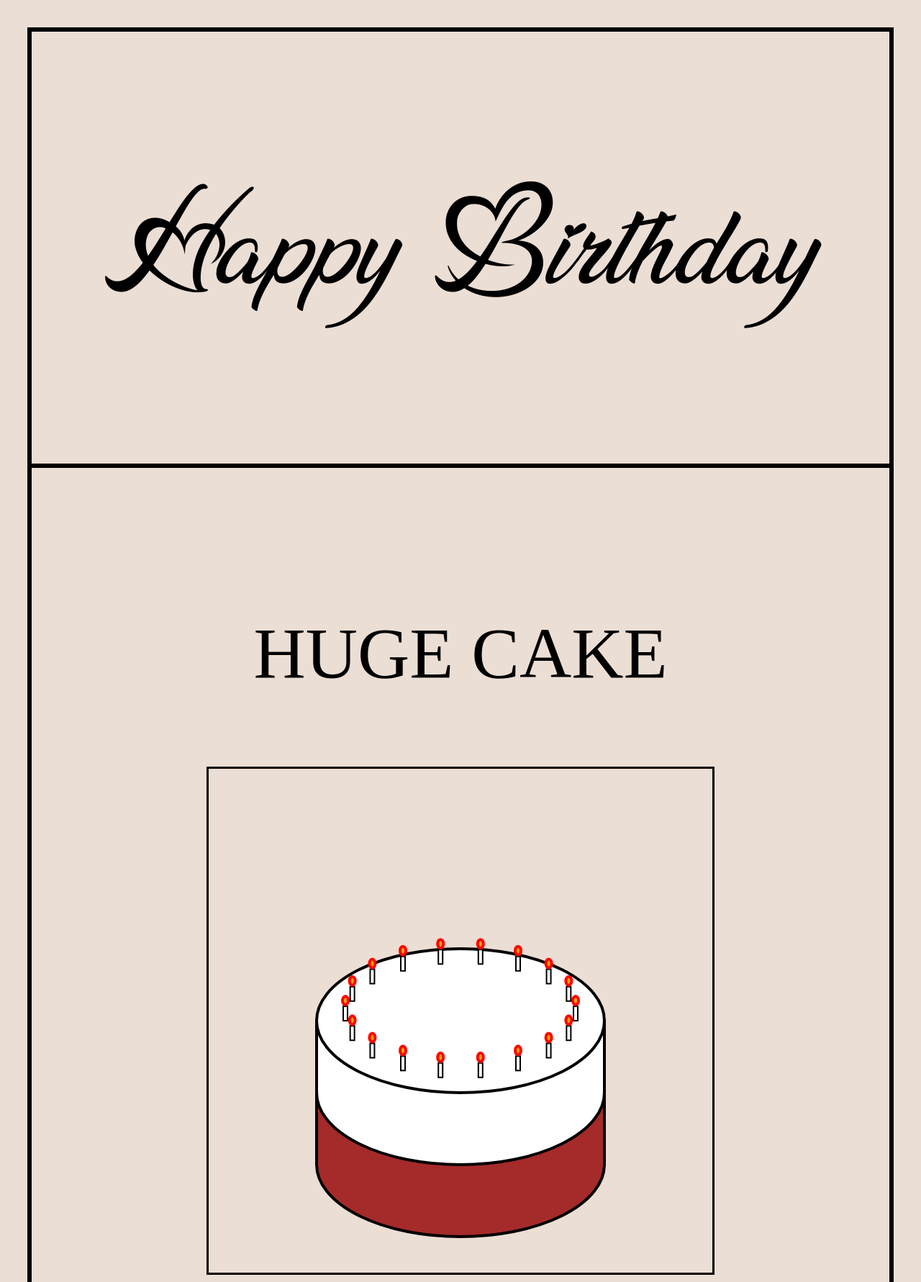
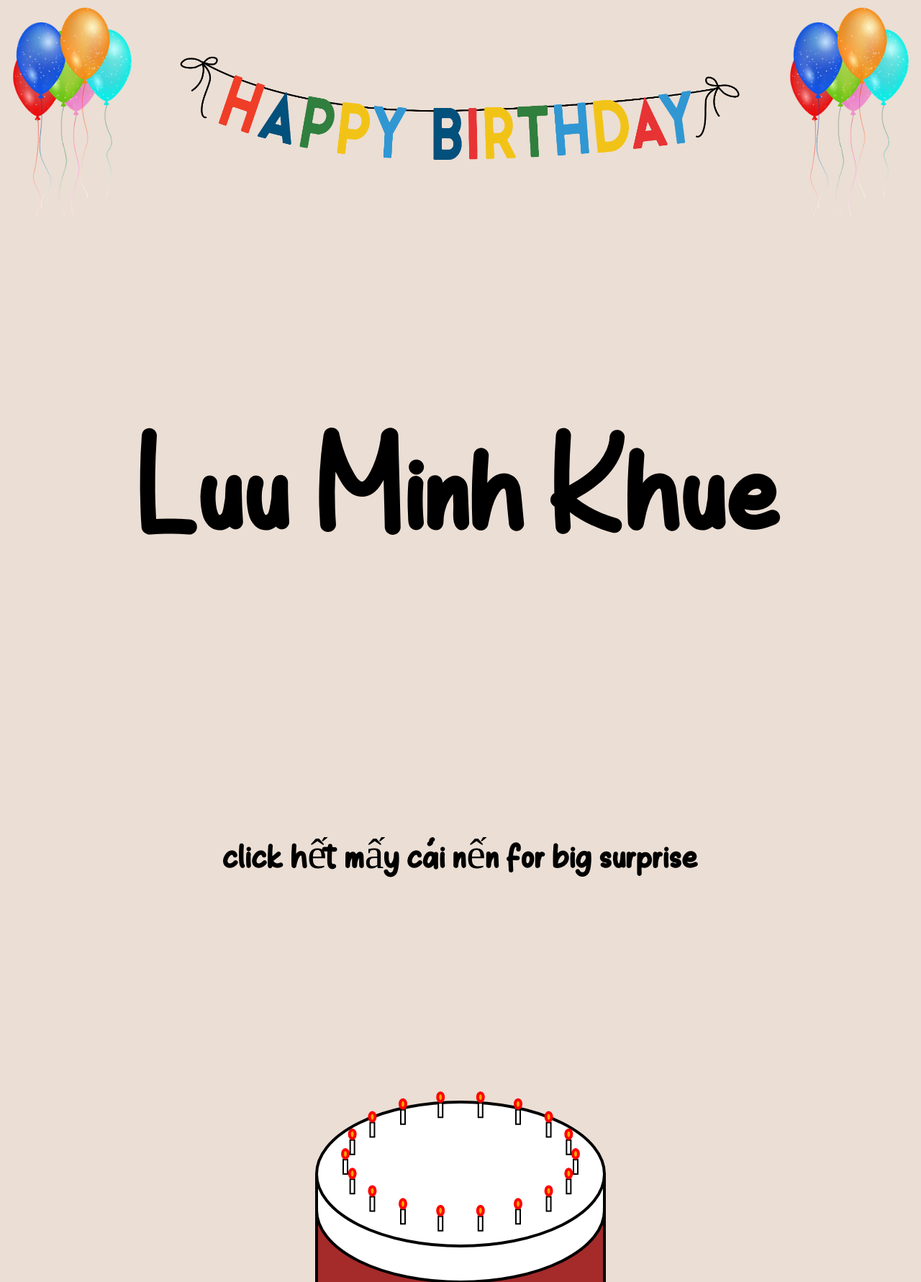
Before and after one commit to SilentyOcean/Luu-Minh-Khue-birthday, a website: page index.html in a window 1280 px wide. Shown: the top 1781 px of the page at 72% size. Drawn offline with nearby package versions, Linux system fonts and the light colour scheme.

Commit message:
Added conffetti, gift, balloon, hang signs

```diff
--- a/cake.js
+++ b/cake.js
@@ -5,6 +5,10 @@
 
   const layer = new Konva.Layer();
   stage.add(layer);
+
+  let htmlConfetti = document.getElementById("htmlConfetti");
+  let htmlGift = document.getElementById("htmlGift");
+  let htmlGiftsmall = document.getElementById("htmlGiftSmall")
 
 
 
@@ -24,6 +28,9 @@ class Cake {
     if(this.candlesBlown == 18){
       console.log("Confetti!");
       coolConfetti();
+      htmlConfetti.innerHTML = "Confetti!";
+      htmlGift.innerHTML = "...and gift: https://product.hstatic.net/200000756047/product/upload_4a592173b4be493a92b1a3a80227ff0e.jpg";
+      htmlGiftsmall.innerHTML="nó chưa giao";
     }
 
   }
@@ -95,7 +102,7 @@ class Cake {
   midElip(color = "yellow") {
     let midElipse = new Konva.Ellipse({
       x: this.x,
-      y: this.y + this.radX / 2,
+      y: this.y + this.radX / 4,
       radiusX: this.radX,
       radiusY: this.radY,
       fill: color,
@@ -161,7 +168,7 @@ class Cake {
     let topRect = new Konva.Rect({
       x: this.x - this.radX,
       y: this.y - 2,
-      height: this.radX / 2,
+      height: this.radX / 4,
       width: this.radX * 2,
       fill: color,
       strokeWidth: 4,
@@ -185,14 +192,46 @@ class Cake {
   }
 }
 
+
+
 document.addEventListener("DOMContentLoaded", function() {
 
 
 
 
   function main(){
+
+    function generateRandomImage(imgPath) {
+      const img = document.createElement("img");
+      img.src = imgPath;
+      img.classList.add("random-img");
+
+      // random position inside viewport
+      const x = Math.random() * (window.innerWidth - 100);
+      const y = Math.random() * (window.innerHeight - 100);
+
+      const rotation = Math.random() * 90 - 45;
+
+      img.style.left = `${x}px`;
+      img.style.top = `${y}px`;
+      img.style.transform = `rotate(${rotation}deg)`;
+
+      document.body.appendChild(img);
+    }
+
+
     let cake1 = new Cake(stage.width()/2, stage.height()/2, 2);
     cake1.cakeGen();
+
+
+
+
+
+    // coolConfetti();
+
+
+
+
 
   };
 
--- a/index.html
+++ b/index.html
@@ -8,21 +8,38 @@
 
 </head>
 <body>
+    <div class="hanging-sign">
+        <div id="leftSide">
+            <img class="balloon left" src="Balloon.png">
+        </div>
 
+        <div id="Center">
+            <img id="birthday-sign" src="Birthday-Banner-Transparent.png">
+        </div>
+
+        <div id="rightSide">
+            <img id="Right right"  class="balloon" src="Balloon.png">
+        </div>
+
+
+
+    </div>
     <div class="main">
 
+
         <div class="mtop">
-            <p>Happy Birthday</p>
+            <p>Luu Minh Khue</p>
         </div>
 
         <div class="mbody">
-            <p>HUGE CAKE</p>
-            <div id="container"></div>
+            <p>click hết mấy cái nến for big surprise</p>
+            <div id="container">x</div>
+
         </div>
 
         <div class="mbottom">
-            <p>CONFETTI</p>
-            <p>GIFT!</p>
+            <p id="htmlConfetti"></p>
+            <div><p><span id="htmlGift"></span><span id="htmlGiftSmall" style="font-size: 20px;"></span> </p></div>
         </div>
     </div>
 
--- a/style.css
+++ b/style.css
@@ -1,21 +1,72 @@
 @font-face{
     font-family: 'lucySaid';
-    src: url('Lucy Said Ok Personal Use.ttf');
+    src: url('Child\ Hood.otf');
 }
+
+#leftSide{
+    /*  */
+    margin: 0;
+
+}
+
+#rightSide{
+    /*  */
+    margin: 0;
+}
+
+
+
+.random-img {
+      position: absolute;
+      max-width: 100px;
+      max-height: 100px;
+      user-select: none;
+      pointer-events: none;
+    }
 
 body{
     display: flex;
     flex-direction: column;
     background-color: #EBDED4;
+    margin: 0;
+    padding: 0;
+    font-family: 'lucySaid';
+
 }
+
+.hanging-sign{
+    display: flex;
+    align-items: center;
+    justify-content: space-between;
+
+}
+
+
+img {
+  display: block;        /* removes inline spacing */
+  margin: 0;             /* no default margin */
+  padding: 0;            /* no default padding */
+  border: none;          /* no border showing */
+  background: none;      /* removes any background */
+}
+
+.balloon .left{
+    transform: rotate(90deg);
+}
+
 
 .main{
     display: flex;
     margin: 30px;
     flex-direction: column;
-    border-style: solid;
+    /*  */
     justify-content: center;
 
+}
+
+.balloon{
+    width: 200px;
+    height: 300px;
 }
 
 .mtop{
@@ -23,7 +74,7 @@ body{
     justify-content: center;
     font-size: 200px;
     font-family: 'lucySaid';
-    border-style: solid;
+    /*  */
 }
 
 .mbody{
@@ -32,24 +83,24 @@ body{
     justify-content: center;
     align-items: center;
     padding: 100px;
-    font-size: 100px;
+    font-size: 60px;
     display: flex;
     justify-content: center;
-    border-style: solid;
+
 }
 
 .mbottom{
-    font-size: 50px;
+    font-size: 40px;
     display: flex;
     flex-direction: column;
     justify-content: center;
-    border-style: solid;
+
     align-items: center;
 
 }
 
 .mbottom p{
-    border-style: solid;
+
     margin: 30px;
 }
 
@@ -57,5 +108,10 @@ body{
 
 #container{
 
-    border-style: solid;
+
 }
+
+
+#birthday-sign{
+    width: 800px;
+}
```
Also changed, not shown: Balloon.png (added), Birthday-Banner-Transparent.png (added), Child Hood.otf (added), yellow-christmas-star-png-18.png (added).
